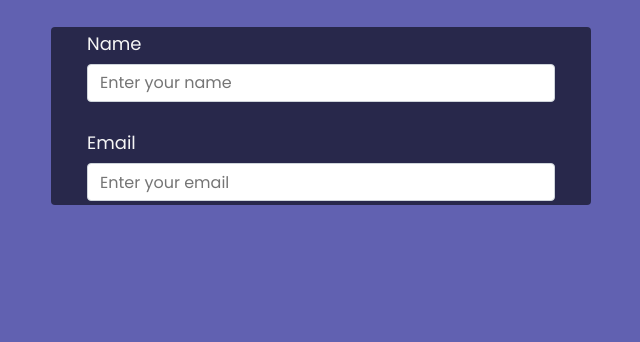
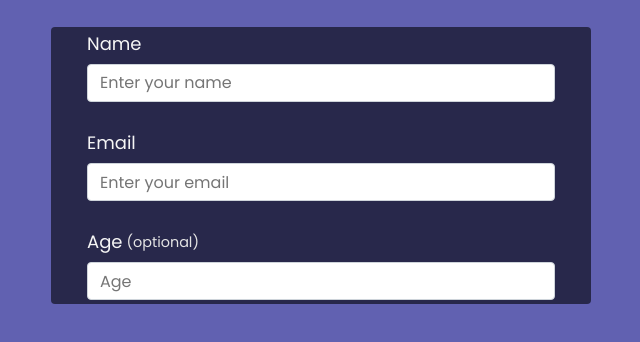
Before and after one commit to MMcClure11/survey-form, a plain HTML site: page index.html in a window 1280 px wide. Shown: the part 150-492 px from the top of the page, without its empty margins (319-959 px from the left). Drawn offline with Linux system fonts and the light colour scheme.

Commit message:
Add age with span styling for clue

```diff
--- a/index.html
+++ b/index.html
@@ -24,6 +24,13 @@
           <label id="email-label" for="email">Email</label>
           <input type="email" name="email" id="email" class="form-control" placeholder="Enter your email" required>
         </div>
+        <div class="form-group">
+          <label id="number-label" for="number">
+            Age
+            <span class="clue">(optional)</span>
+          </label>
+          <input type="number" name="age" id="number" min="10" max="99" class="form-control" placeholder="Age">
+        </div>
       </form>
     </div>
     <script src="https://cdn.freecodecamp.org/testable-projects-fcc/v1/bundle.js"></script>
--- a/styles.css
+++ b/styles.css
@@ -106,3 +106,9 @@ input, button, select, textarea {
   font-size: inherit;
   line-height: inherit;
 }
+
+.clue {
+  margin-left: 0.25rem;
+  font-size: 0.9rem;
+  color: #e4e4e4;
+}
```
